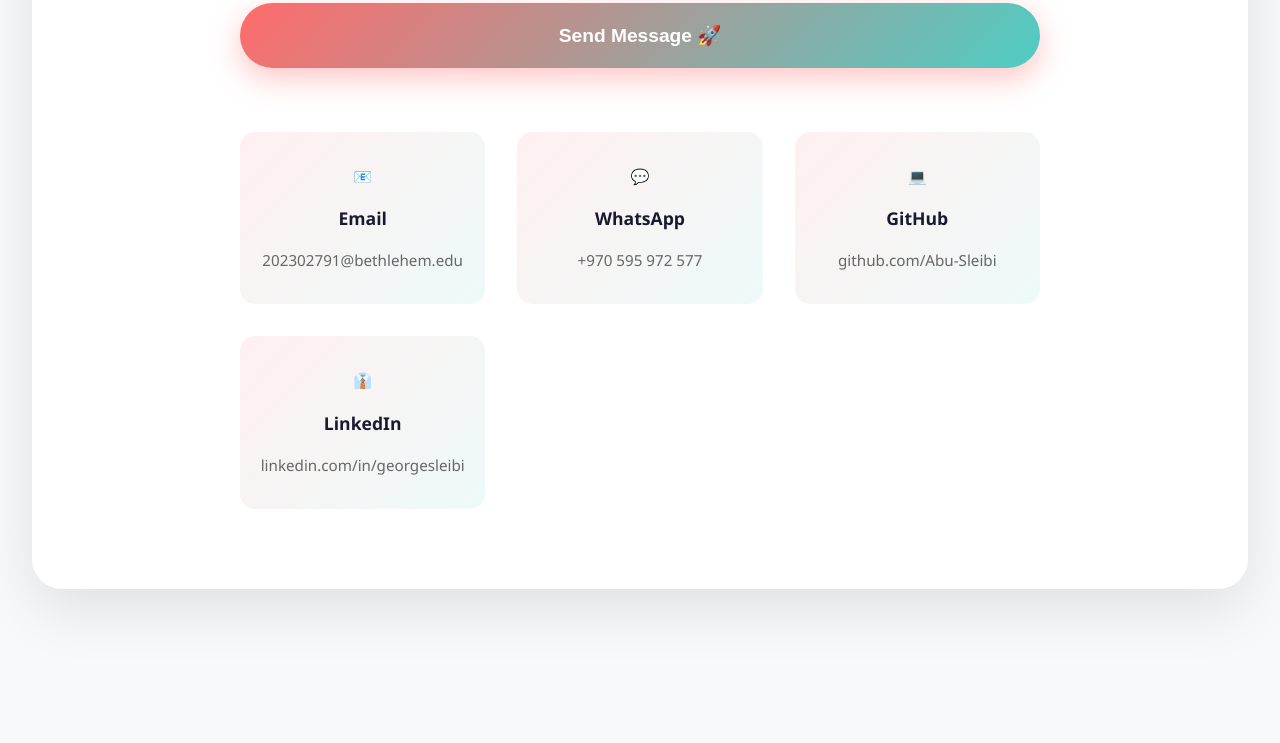
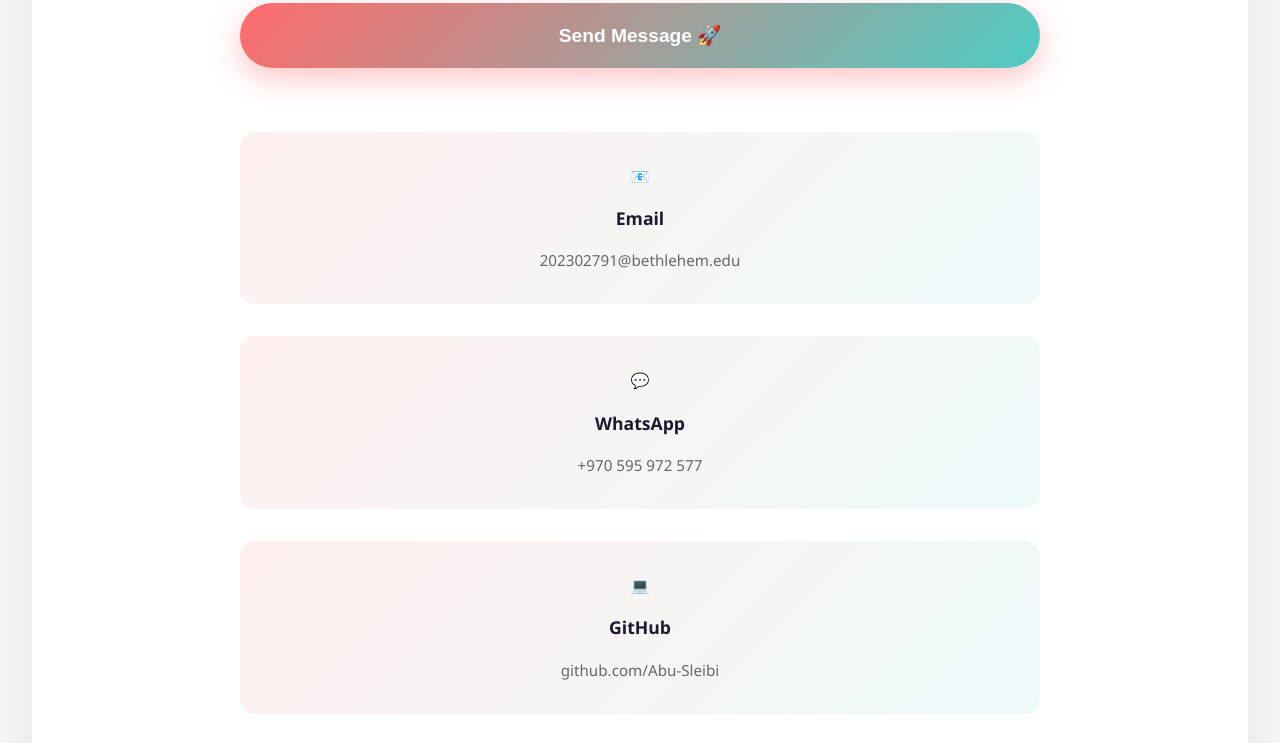
Before and after one commit to Abu-Sleibi/GeorgeSleibi, a plain HTML site: page index.html in a window 1280 px wide. Shown: the part 5294-6037 px from the top of the page. Drawn offline with Linux system fonts and the light colour scheme; a script that the page names is missing.

```diff
--- a/st.css
+++ b/st.css
@@ -692,7 +692,7 @@
 
         .contact-info {
             display: grid;
-            grid-template-columns: repeat(auto-fit, minmax(200px, 1fr));
+            grid-template-columns: repeat(auto-fit, minmax(200px, 1fr 1fr));
             gap: 2rem;
             margin-top: 4rem;
         }
@@ -823,4 +823,5 @@
         @keyframes bounce-slow {
             0%, 100% { transform: translateX(-50%) translateY(0); }
             50% { transform: translateX(-50%) translateY(-15px); }
+
         }
```
